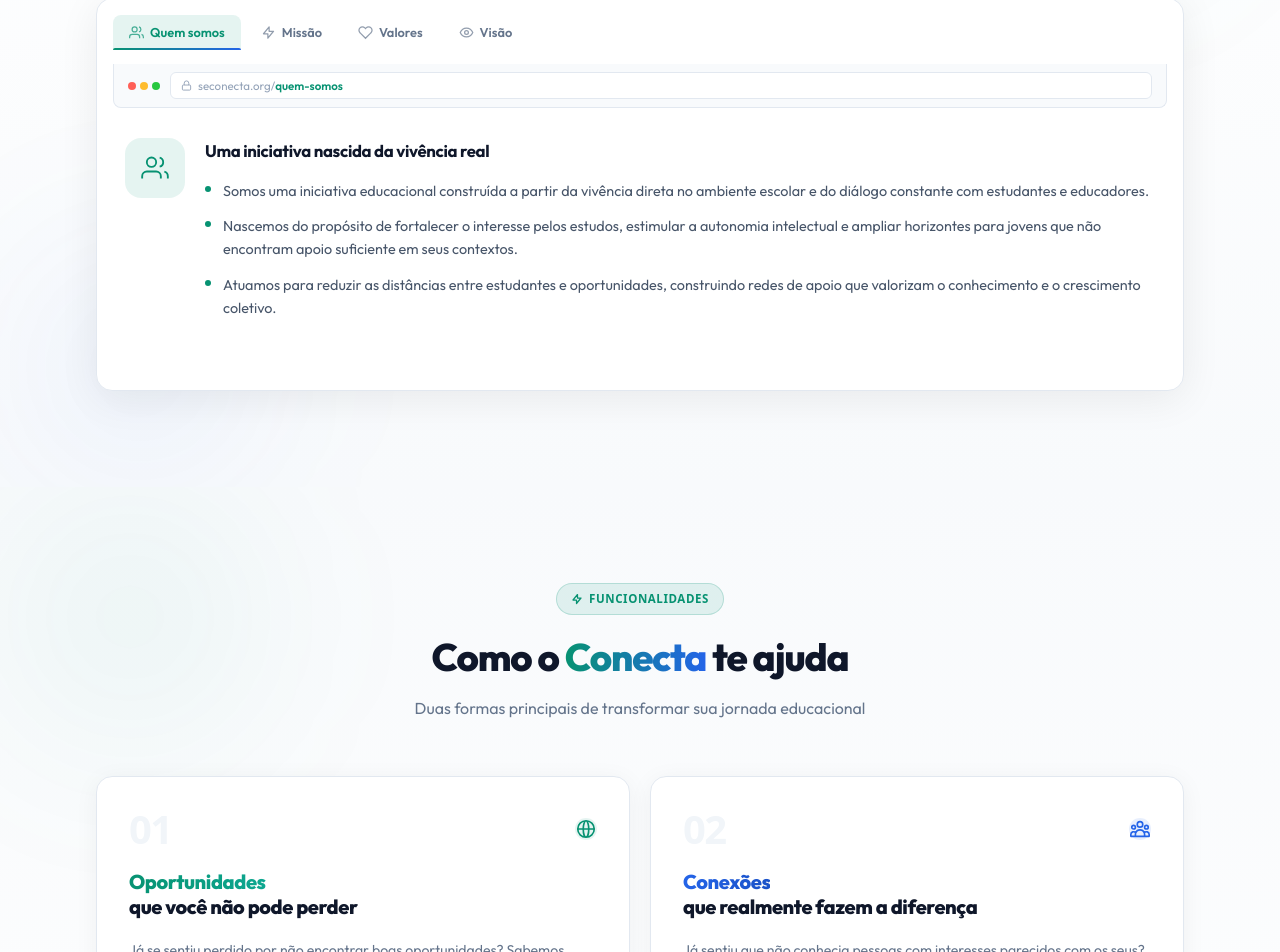
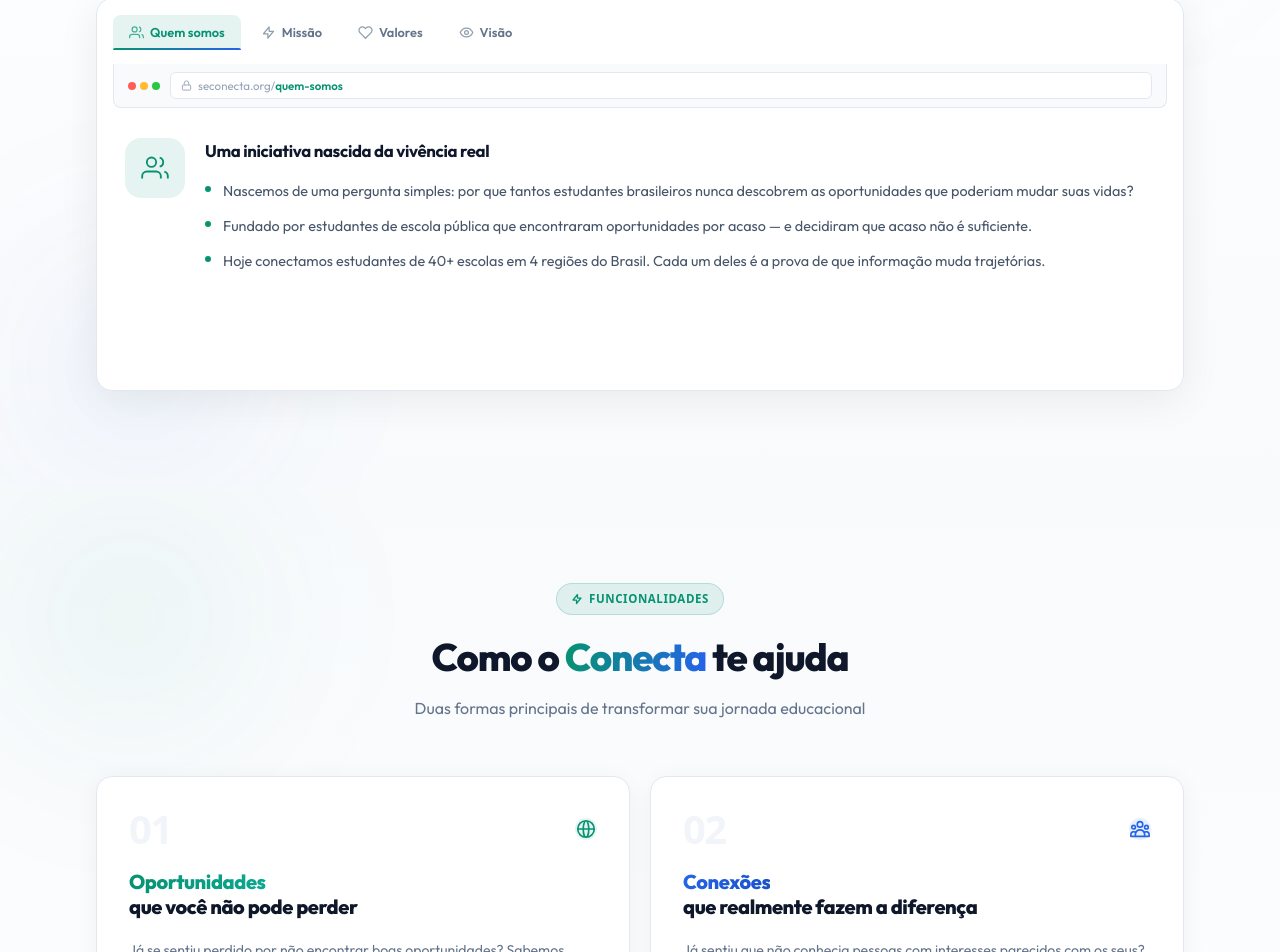
Before and after one commit to conectamov/seConecta-site, a Nuxt app: page / in a window 1280 px wide. Shown: the part 1107-2059 px from the top of the page. Built offline with nearby package versions, Linux system fonts and the light colour scheme.

Commit message:
Update mission and values content in MissionValues.vue

```diff
--- a/components/home/MissionValues.vue
+++ b/components/home/MissionValues.vue
@@ -32,25 +32,23 @@ const activeTabData = computed(() => tabs.find(t => t.id === activeTab.value)!)
 
 const content: Record<string, string[]> = {
   'quem-somos': [
-    'Somos uma iniciativa educacional construída a partir da vivência direta no ambiente escolar e do diálogo constante com estudantes e educadores.',
-    'Nascemos do propósito de fortalecer o interesse pelos estudos, estimular a autonomia intelectual e ampliar horizontes para jovens que não encontram apoio suficiente em seus contextos.',
-    'Atuamos para reduzir as distâncias entre estudantes e oportunidades, construindo redes de apoio que valorizam o conhecimento e o crescimento coletivo.',
+    'Nascemos de uma pergunta simples: por que tantos estudantes brasileiros nunca descobrem as oportunidades que poderiam mudar suas vidas?',
+    'Fundado por estudantes de escola pública que encontraram oportunidades por acaso — e decidiram que acaso não é suficiente.',
+    'Hoje conectamos estudantes de 40+ escolas em 4 regiões do Brasil. Cada um deles é a prova de que informação muda trajetórias.',
   ],
   missao: [
-    'Conectar estudantes a mentores, referências inspiradoras e oportunidades educacionais, acadêmicas e profissionais.',
-    'Oferecer orientação que auxilie na tomada de decisões conscientes sobre estudos, carreira e desenvolvimento pessoal.',
-    'Criar pontes entre o potencial acadêmico dos estudantes e caminhos reais de crescimento e realização.',
+    'Garantir que nenhum estudante perca uma oportunidade por falta de informação — independente de onde nasceu ou onde estuda.',
+    'Conectar estudantes a oportunidades, uns aos outros e a líderes que querem fazer a diferença.',
+    'Usar tecnologia como ponte, não como fim — o seConecta existe para pessoas, não para métricas.',
   ],
   valores: [
-    'Colaboração como base para a construção de soluções educacionais mais eficazes, inclusivas e sustentáveis.',
-    'Empatia no entendimento das diferentes realidades, desafios e contextos individuais de cada estudante.',
-    'Compromisso com a educação como direito fundamental e motor de transformação social.',
-    'Crença no poder do conhecimento e do acesso a oportunidades como ferramentas capazes de mudar trajetórias.',
+    'Acesso: acreditamos que o CEP de um estudante não deve determinar o tamanho do seu sonho.',
+    'Execução: ideias sem ação não mudam nada. Construímos, testamos e melhoramos.',
+    'Comunidade: crescemos juntos — estudantes ajudando estudantes é o coração do projeto.',
   ],
   visao: [
-    'Ser uma referência em apoio educacional colaborativo, reconhecida pela qualidade e impacto social.',
-    'Contribuir para a formação de estudantes mais confiantes, informados e preparados para desafios futuros.',
-    'Impactar positivamente a trajetória de milhares de jovens, promovendo mobilidade educacional e social.',
+    'Ser a infraestrutura de oportunidades para estudantes brasileiros — do interior ao litoral.',
+    'Um Brasil onde qualquer estudante, em qualquer escola, sabe o que é possível para ele.',
   ],
 }
 </script>
```
